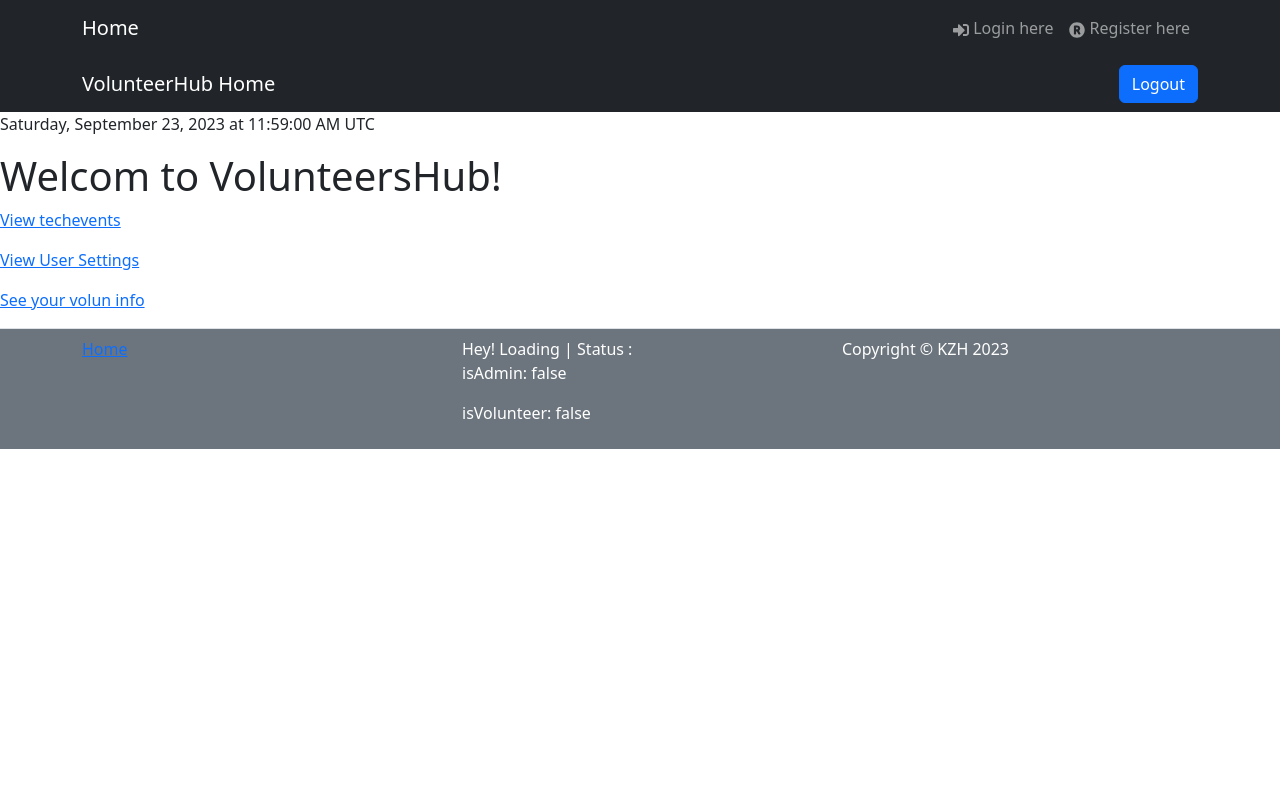
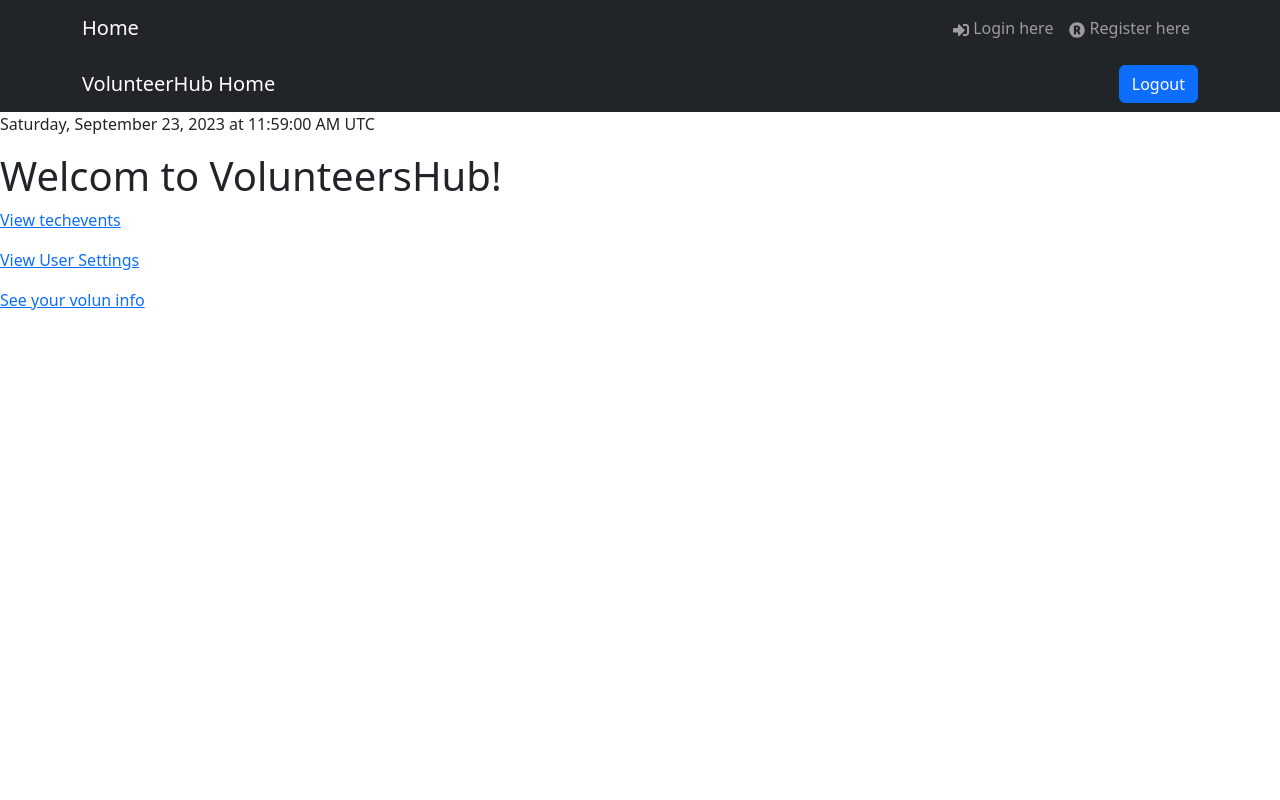
Before and after one commit to Zen-cronic/volun-mern, a React (Vite) app in the folder client/: page /dash in a window 1280 px wide. Shown: the top 800 px of the page. Built offline with nearby package versions, Linux system fonts and the light colour scheme; no server answers.

Commit message:
Dash Welcome and Dash Footer postions

```diff
--- a/client/src/components/DashFooter.jsx
+++ b/client/src/components/DashFooter.jsx
@@ -43,7 +43,7 @@ const DashFooter = () => {
 
     content = (
 
-      <footer className='bg-secondary text-white position-static bottom-0 w-100  h-auto border-top'>
+      <footer className='bg-secondary text-white position-relative bottom-0 w-100  h-auto border-top'>
         <Container >
           <Row className='py-2'>
             <Col>
--- a/client/src/features/auth/Welcome.jsx
+++ b/client/src/features/auth/Welcome.jsx
@@ -9,7 +9,7 @@ const Welcome = () => {
 
     const {role, volunId} = useAuth()
     const content = (
-        <section>
+        <section  className='min-vh-100 position-relative'>
 
             <p>{today}</p>
 
```
